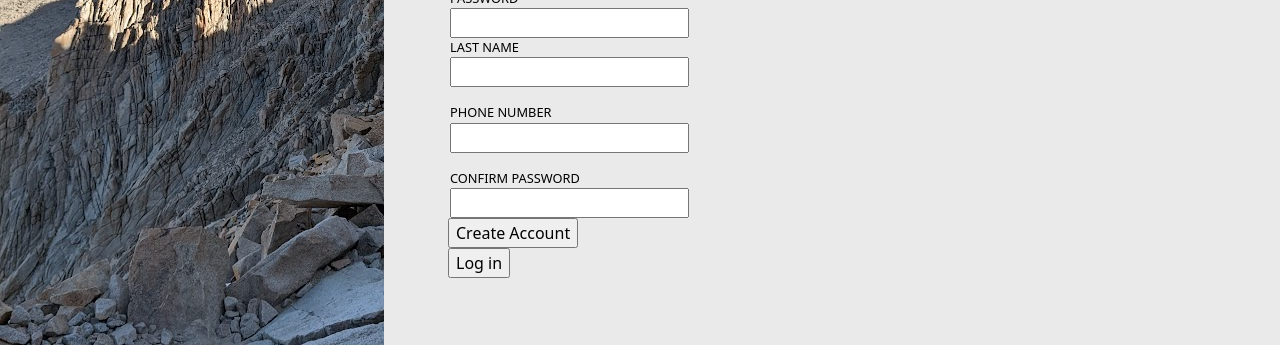
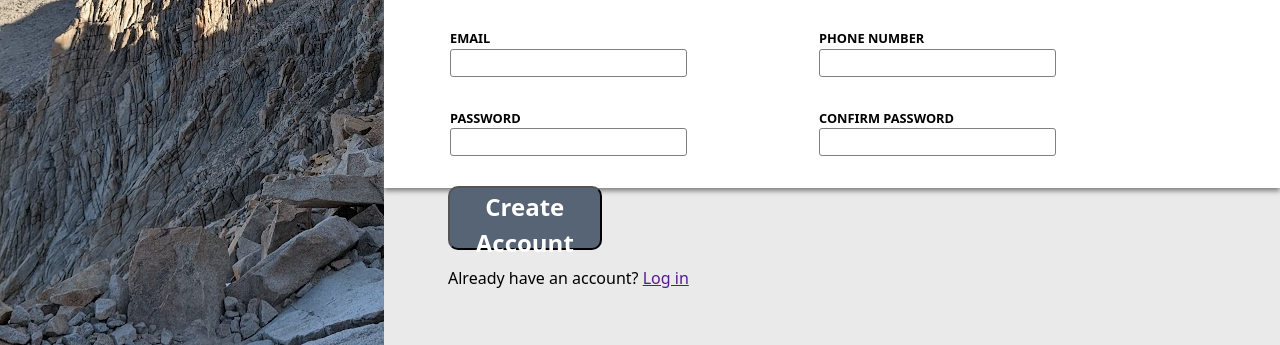
Before and after one commit to CastillejaCode/sign-up-page, a plain HTML site: page index.html in a window 1280 px wide. Shown: the part 455-800 px from the top of the page. Drawn offline with Linux system fonts and the light colour scheme.

Commit message:
Add styling for sign-up portion

```diff
--- a/index.html
+++ b/index.html
@@ -6,6 +6,7 @@
 		<meta name="viewport" content="width=device-width, initial-scale=1.0" />
 		<title>Document</title>
 		<link rel="stylesheet" href="style.css" />
+        <script defer src="script.js"></script>
 	</head>
 	<body>
 		<div class="left">
@@ -16,15 +17,14 @@
 		</div>
 		<div class="right">
 			<p class="opener">
-				To be outdoors, to experience nature, to live in the world around us.
+				To be outdoors, to experience nature, to live on this earth. <br>
+                Hiking is a great way to explore the world around you!
 				<br />
-				Sign up <strong>now</strong> to learn about the best hikes near you.
+                <br>
+				Take a hike and sign up <strong>now</strong> to learn about the best hikes near you.
 			</p>
+            <form action="" input="" id="form" name="form">
 
-            <div class="border">
-                <h1>Let's do this!</h1>
-                <form action="" input="" class="input-con">
-                    <div class="input">
                 <fieldset>
                     <div>
                         <label for="first-name">FIRST NAME</label>
@@ -32,18 +32,18 @@
                     </div>
                     <div>
                         <label for="email">EMAIL</label>
-                                <input type="email" id="email" name="email" />
+                        <input type="email" id="email" name="email" required/>
                     </div>
                     <div>
                         <label for="pwd">PASSWORD</label>
-                                <input type="password" />
+                        <input type="password" required/>
                     </div>
                 </fieldset>
 
                 <fieldset>
                     <div>
                         <label for="last-name">LAST NAME</label>
-                                <input type="text" id="last-name" name="last-name" />
+                        <input type="text" id="last-name" name="last-name" required/>
                     </div>
                     <div>
                         <label for="tele">PHONE NUMBER</label>
@@ -51,17 +51,15 @@
                     </div>
                     <div>
                         <label for="pwd-confirm">CONFIRM PASSWORD</label>
-                                <input type="password" id="pwd-confirm" name="pwd-confirm" />
+                        <input type="password" id="pwd-confirm" name="pwd-confirm" required/>
                     </div>
 
                 </fieldset>
+            </form>
+            <div class="account">
+                <button class="account-create" type="submit" form="form">Create Account</button>
+                <p>Already have an account? <a href="">Log in</a></p>
             </div>
-            <div class="account">
-                <button type="submit">Create Account</button>
-                <div class="login"></div>
-                <button>Log in</button>
-            </div>
-            </form>
 
 	</body>
 </html>
--- a/style.scss
+++ b/style.scss
@@ -73,6 +73,7 @@ select {
 	}
 }
 
+//NON-RESET CSS//
 $width: 30%;
 
 body {
@@ -132,20 +133,26 @@ form {
 	width: 100%;
 	box-shadow: 0px 3px 5px grey;
 	background-color: white;
+	margin-top: -7rem;
 	// padding: 4rem;
 }
 
 fieldset {
 	display: flex;
 	flex-direction: column;
+	padding: 0rem;
+	width: min(30%, 50vh);
 
-	gap: 1rem;
-	padding: 2rem 4rem;
+	// gap: 1rem;
+	// padding: 2rem 4rem;
 
 	border: none;
+
 	& > div {
 		display: flex;
 		flex-direction: column;
+		margin: 1rem 0;
+		// padding: 1rem;
 
 		& > label {
 			font-size: 0.8rem;
@@ -157,9 +164,52 @@ fieldset {
 input {
 	border: solid 1.5px grey;
 	border-radius: 3px;
+
 	&:focus {
 		box-shadow: 2px 2px 5px grey;
 		border-color: black;
 		outline: none;
+		// &:invalid {
+		// 	box-shadow: 2px 2px 5px red;
+		// 	border-color: red;
+		// 	outline: none;
+		// }
 	}
 }
+
+.error {
+	border-color: red;
+}
+
+fieldset,
+.opener,
+.account {
+	padding: 1rem 4rem;
+}
+
+.account {
+	display: flex;
+	flex-direction: column;
+	justify-content: space-between;
+	width: 100%;
+	margin-top: -7rem;
+
+	& button {
+		margin: 1rem 0;
+	}
+}
+
+.account-create {
+	height: 4rem;
+	width: 20%;
+	border-radius: 10px;
+	background-color: #576475;
+	font-size: 1.5rem;
+	color: #ffffff;
+	font-weight: 600;
+	outline: none;
+}
+
+.log-in {
+	width: 10;
+}
```
Also changed, not shown: style.css, 1 other file. Lines whose indentation alone changed are shown as unchanged.
